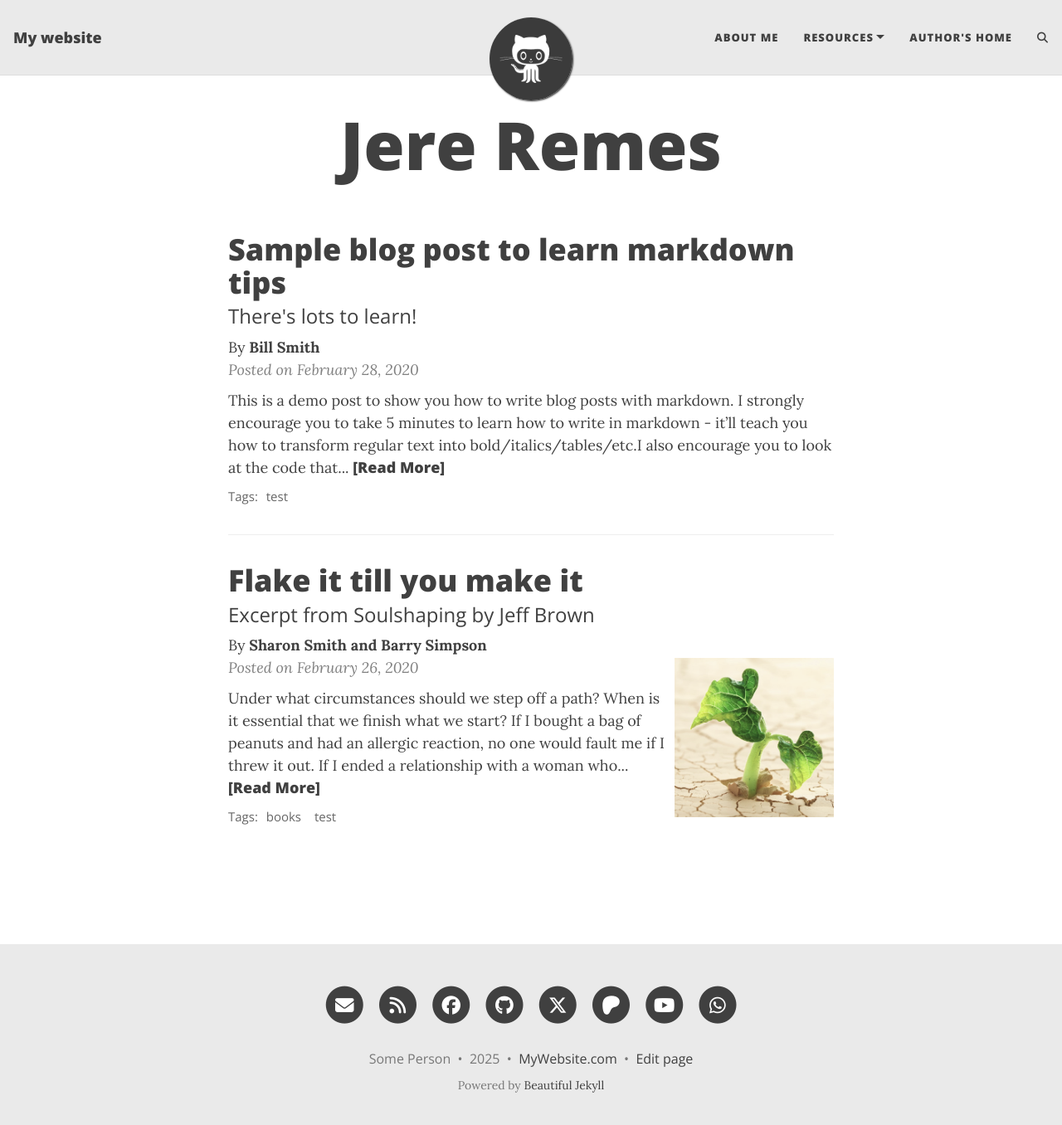
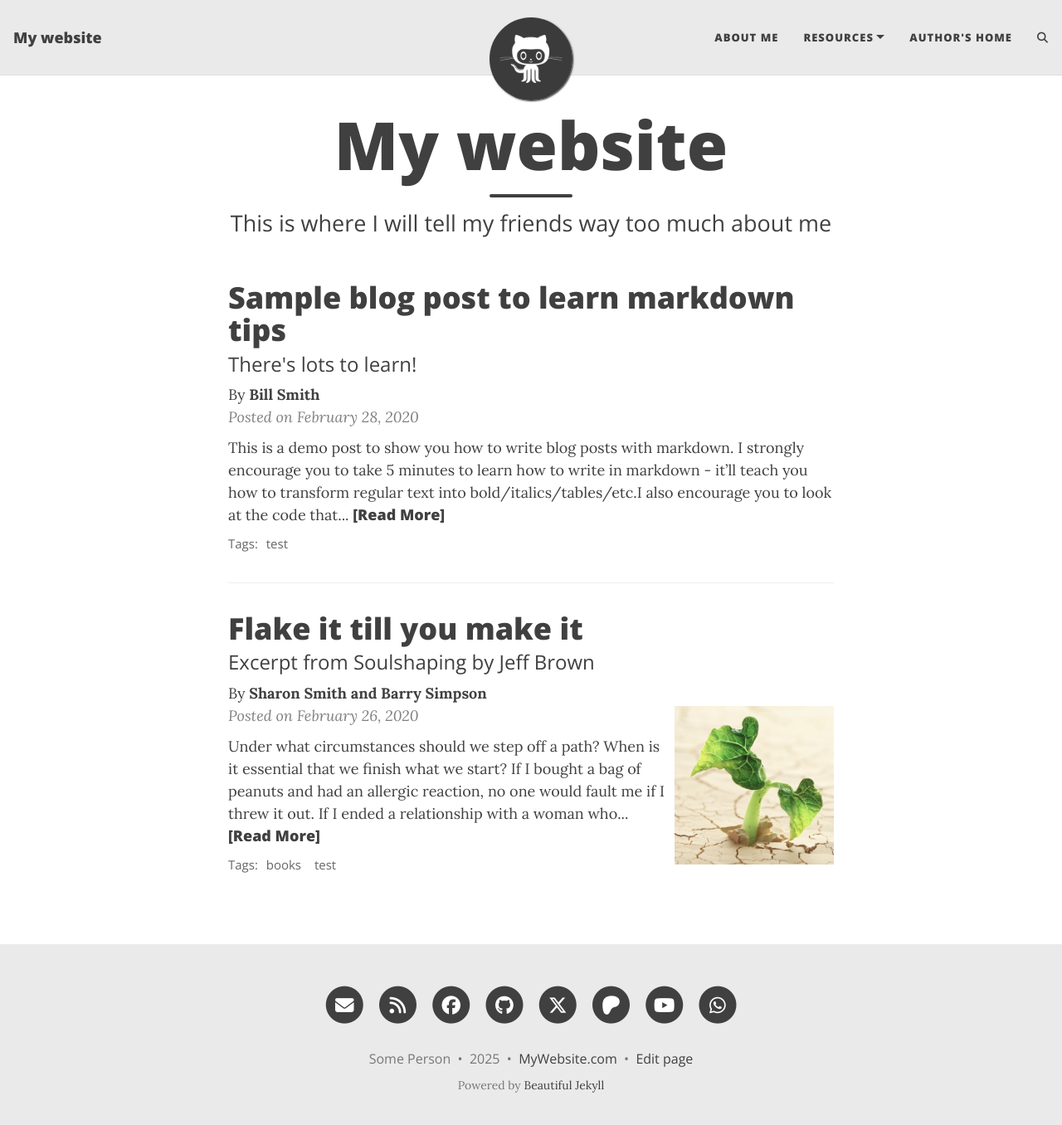
Before and after one commit to jereremes/jereremes.github.io, a Jekyll site: the page built from index.html, in a window 1280 px wide and 1369 px high. Shown: the top 1356 px of the window at 83% size. Built offline with Jekyll 4.4.1, drawn with Linux system fonts in a browser that asks for light colours; the list of posts is cut into pages by our own code; comment, search, counter and statistics services are not loaded.

Commit message:
Revert "Update index.html"
This reverts commit 860bcce6baaae978e4a4b198a4f722700b9e6af3.

```diff
--- a/index.html
+++ b/index.html
@@ -1,5 +1,5 @@
 ---
 layout: home
-title: Jere Remes
-subtitle:
+title: My website
+subtitle: This is where I will tell my friends way too much about me
 ---
```
